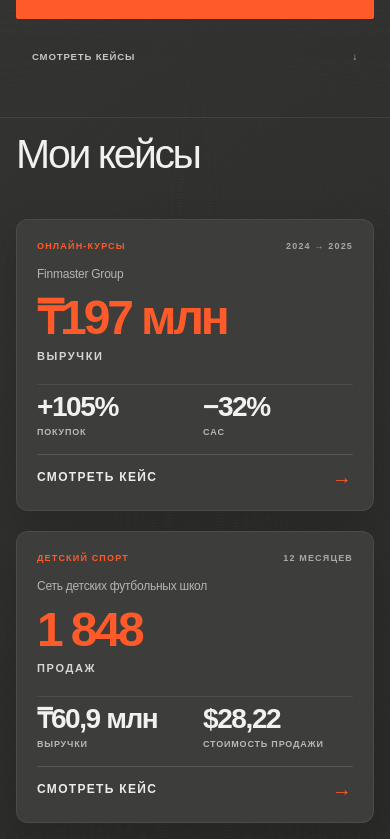
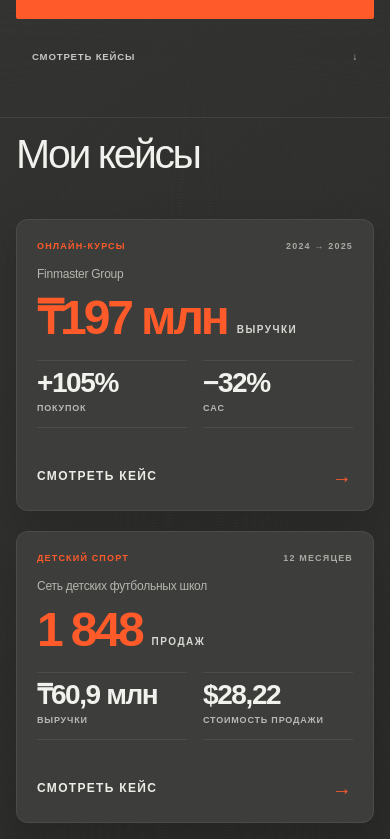
Before and after one commit to naimanbayevs/metriclab-meta-ads, a Next.js app: page / in a window 390 px wide. Shown: the part 743-1582 px from the top of the page. Built offline with nearby package versions, Linux system fonts and the light colour scheme.

Commit message:
Align mobile case KPI grids

```diff
--- a/app/globals.css
+++ b/app/globals.css
@@ -935,19 +935,34 @@ h1 em { color: #e8e8e4; font-style: normal; }
   }
   .case-card-top { font-size: 9px; }
   .case-client { margin-top: 14px; color: #b4b5af; font-size: 12px; }
-  .case-primary-result { margin-top: 14px; }
+  .case-primary-result {
+    display: flex;
+    align-items: flex-end;
+    gap: 10px;
+    margin-top: 14px;
+    white-space: nowrap;
+  }
   .case-primary-result strong { font-size: clamp(42px, 13vw, 48px); }
-  .case-primary-result span { margin-top: 8px; font-size: 11px; }
+  .case-primary-result span { margin: 0 0 3px; font-size: 10px; }
   .case-secondary-results {
     gap: 16px;
     margin-top: 20px;
-    padding-top: 8px;
+    padding-top: 0;
+    border-top: 0;
+  }
+  .case-secondary-results > div {
+    display: flex;
+    flex-direction: column;
+    width: 100%;
+    min-width: 0;
+    min-height: 68px;
+    padding: 8px 0;
     border-top: 1px solid rgba(255,255,255,.08);
+    border-bottom: 1px solid rgba(255,255,255,.08);
   }
-  .case-secondary-results > div { min-height: 58px; padding-top: 0; border-top: 0; }
   .case-secondary-results strong { font-size: clamp(24px, 7.4vw, 28px); }
   .case-secondary-results span { margin-top: 5px; font-size: 9px; line-height: 1.4; letter-spacing: .09em; }
-  .case-details-button { min-height: 36px; padding-top: 10px; font-size: 12px; }
+  .case-details-button { min-height: 36px; padding-top: 8px; border-top: 0; font-size: 12px; }
   .case-details-button span { font-size: 20px; }
 
   .case-modal-overlay {
@@ -972,7 +987,7 @@ h1 em { color: #e8e8e4; font-style: normal; }
   .case-modal-close:focus-visible { outline: none; border-color: var(--orange); }
 
   .case-modal-tags { gap: 7px 14px; font-size: 9px; }
-  .case-modal-header h2 { margin-top: 16px; font-size: clamp(40px, 10vw, 44px); line-height: .94; }
+  .case-modal-header h2 { margin-top: 16px; font-size: clamp(36px, 9.5vw, 40px); line-height: 1; }
   .case-modal-header > p { max-width: 38rem; margin-top: 16px; font-size: 18px; line-height: 1.5; }
   .case-modal-section { margin-top: 24px; padding-top: 16px; }
   .case-modal-label { margin-bottom: 16px; }
@@ -981,7 +996,16 @@ h1 em { color: #e8e8e4; font-style: normal; }
   .case-modal-results > div { padding: 8px 0 0; }
   .case-modal-main-result { grid-column: 1 / -1; }
   .case-modal-main-result strong { font-size: 48px; }
-  .case-modal-metric { min-height: 72px; }
+  .case-modal-metric {
+    display: flex;
+    flex-direction: column;
+    width: 100%;
+    min-width: 0;
+    min-height: 76px;
+    padding: 8px 0 10px !important;
+    border-top: 1px solid rgba(255,255,255,.09);
+    border-bottom: 1px solid rgba(255,255,255,.09);
+  }
   .case-modal-metric:last-child { grid-column: 1 / -1; }
   .case-modal-metric strong { font-size: 27px; }
   .case-modal-main-result span,
@@ -1033,6 +1057,11 @@ h1 em { color: #e8e8e4; font-style: normal; }
   }
 }
 
+@media (max-width: 360px) {
+  .case-primary-result { display: block; white-space: normal; }
+  .case-primary-result span { margin: 8px 0 0; }
+}
+
 @media (max-width: 440px) {
   .header-cta .arrow-up-right { display: inline; }
   .hero { grid-template-rows: auto; }
```
